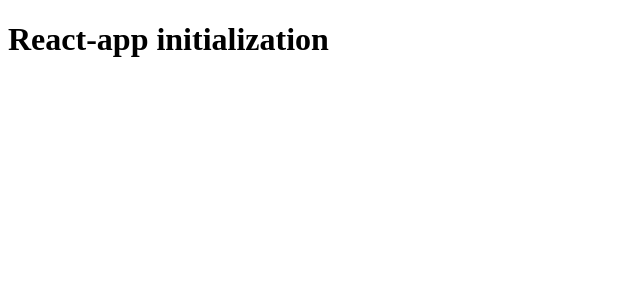
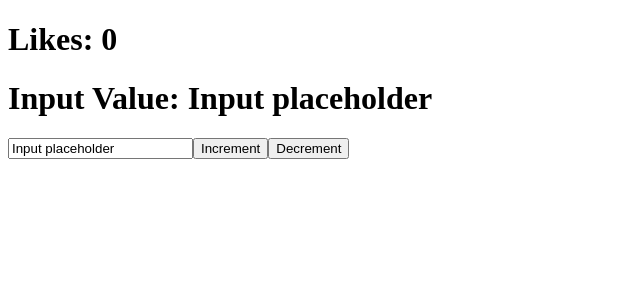
Before and after one commit to se3rik/react-fundamental-course, a React (Create React App) app: page / in a window 1280 px wide. Shown: the top 300 px of the page, without its empty margins (0-640 px from the left). Built offline with nearby package versions, Linux system fonts and the light colour scheme.

Commit message:
feat: work with states

```diff
--- a/src/App.js
+++ b/src/App.js
@@ -1,7 +1,29 @@
+import { useState } from "react";
+
 function App() {
+  const [likes, setLikes] = useState(0);
+  const [value, setValue] = useState('Input placeholder')
+
+  function increment() {
+    setLikes(likes + 1);
+  }
+
+  function decrement() {
+    setLikes(likes - 1);
+  }
+
+  function changeValue(event) {
+    setValue(event.target.value);
+  }
+
   return (
     <div className="App">
-      <h1>React-app initialization</h1>
+      <h1>Likes: {likes}</h1>
+      <h1>Input Value: {value}</h1>
+      <input value={value} onChange={changeValue} />
+      <button onClick={increment}>Increment</button>
+      <button onClick={decrement}>Decrement</button>
+
     </div>
   );
 }
--- a/src/index.js
+++ b/src/index.js
@@ -5,7 +5,5 @@
 const root = ReactDOM.createRoot(document.getElementById("root"));
 
 root.render(
-  <React.StrictMode>
     <App />
-  </React.StrictMode>
 );
```
